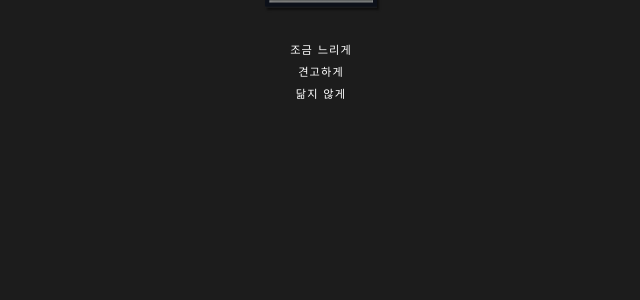
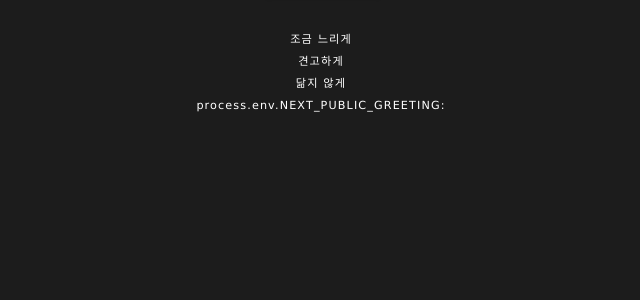
Before and after one commit to dragmove/tmpl-next-ssg, a Next.js app: page / in a window 1280 px wide. Shown: the top 300 px of the page, without its empty margins (319-959 px from the left). Built offline with nearby package versions, Linux system fonts and the light colour scheme.

Commit message:
:wrench: add setting related to next.js

```diff
--- a/next.config.js
+++ b/next.config.js
@@ -2,6 +2,8 @@
 const nextConfig = {
   reactStrictMode: true,
   swcMinify: false,
+  // @see https://nextjs.org/docs/advanced-features/compiler#remove-console
+  // compiler: { removeConsole: true },
 };
 
 module.exports = nextConfig;
--- a/package.json
+++ b/package.json
@@ -5,8 +5,8 @@
   "private": true,
   "license": "MIT",
   "scripts": {
-    "dev": "next dev",
-    "build": "yarn build:clean && next build && next export -o build",
+    "dev": "NODE_ENV=development next dev",
+    "build": "NODE_ENV=production yarn build:clean && next build && next export -o build",
     "build:clean": "rimraf .next build",
     "start": "next start",
     "lint": "next lint",
--- a/src/client/components/pages/main/Motto/index.tsx
+++ b/src/client/components/pages/main/Motto/index.tsx
@@ -9,6 +9,8 @@ const Motto = () => {
       견고하게
       <br />
       닮지 않게
+      <br />
+      process.env.NEXT_PUBLIC_GREETING: {process.env.NEXT_PUBLIC_GREETING}
     </Wrap>
   );
 };
```
